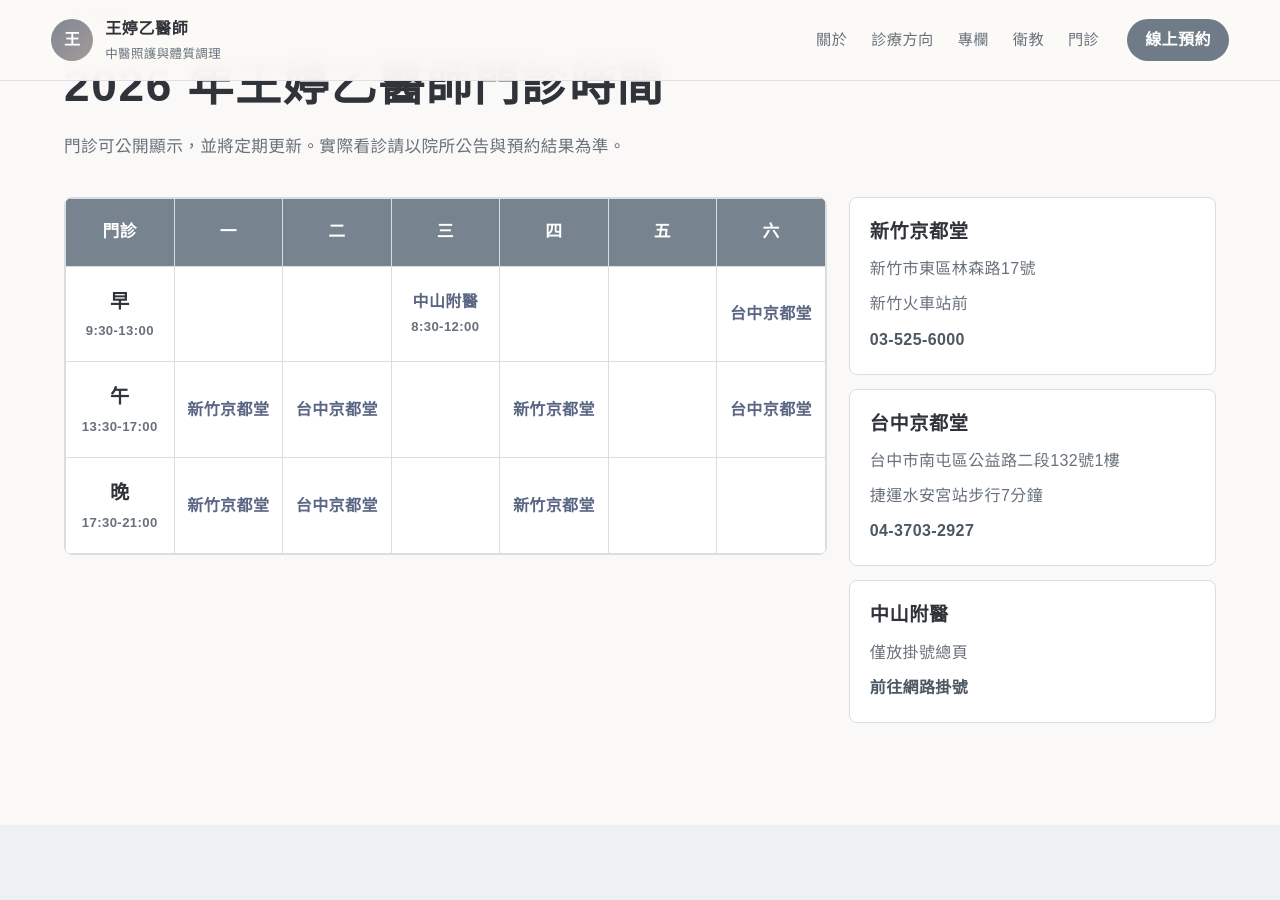
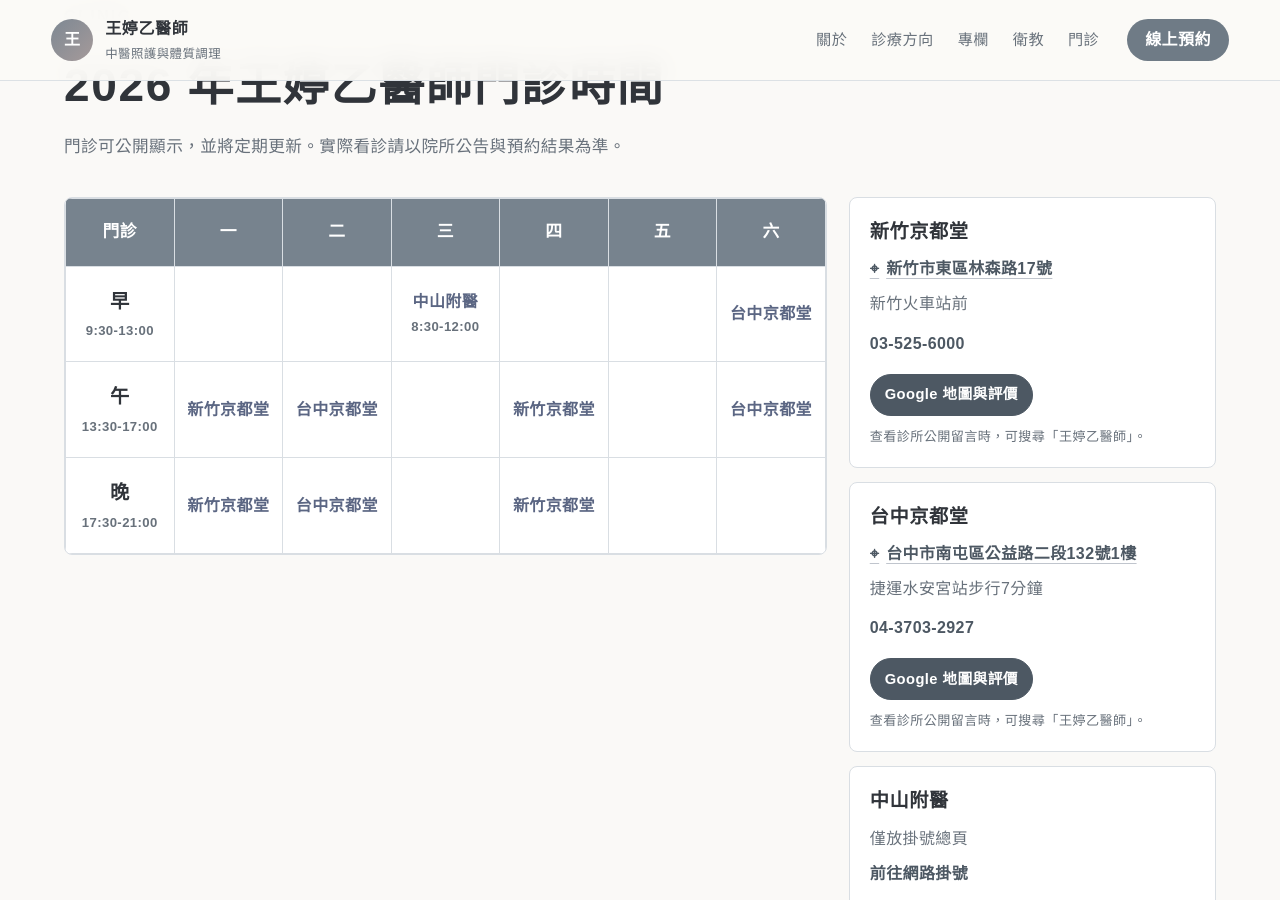
Before and after one commit to cheer3366/wang-tingyi-tcm, a Jekyll site: the page built from index.html, in a window 1280 px wide and 900 px high, scrolled down 4813 px. Built offline with Jekyll 4.4.1, drawn with Linux system fonts in a browser that asks for light colours.

Commit message:
Link clinic addresses and surface Google reviews

```diff
--- a/index.html
+++ b/index.html
@@ -490,15 +490,31 @@ layout: null
           <div class="clinic-list">
             <article>
               <h3>新竹京都堂</h3>
-              <p>新竹市東區林森路17號</p>
+              <p>
+                <a class="clinic-address" href="https://www.google.com/maps/search/?api=1&amp;query=新竹京都堂中醫診所%20新竹市東區林森路17號" target="_blank" rel="noreferrer" aria-label="在 Google 地圖查看新竹京都堂">
+                  <span aria-hidden="true">⌖</span> 新竹市東區林森路17號
+                </a>
+              </p>
               <p>新竹火車站前</p>
-              <a href="tel:035256000">03-525-6000</a>
+              <a class="clinic-phone" href="tel:035256000">03-525-6000</a>
+              <div class="clinic-actions">
+                <a href="https://www.google.com/maps/search/?api=1&amp;query=新竹京都堂中醫診所%20新竹市東區林森路17號" target="_blank" rel="noreferrer">Google 地圖與評價</a>
+              </div>
+              <p class="clinic-review-hint">查看診所公開留言時，可搜尋「王婷乙醫師」。</p>
             </article>
             <article>
               <h3>台中京都堂</h3>
-              <p>台中市南屯區公益路二段132號1樓</p>
+              <p>
+                <a class="clinic-address" href="https://www.google.com/maps/search/?api=1&amp;query=台中京都堂中醫診所%20台中市南屯區公益路二段132號1樓" target="_blank" rel="noreferrer" aria-label="在 Google 地圖查看台中京都堂">
+                  <span aria-hidden="true">⌖</span> 台中市南屯區公益路二段132號1樓
+                </a>
+              </p>
               <p>捷運水安宮站步行7分鐘</p>
-              <a href="tel:0437032927">04-3703-2927</a>
+              <a class="clinic-phone" href="tel:0437032927">04-3703-2927</a>
+              <div class="clinic-actions">
+                <a href="https://www.google.com/maps/search/?api=1&amp;query=台中京都堂中醫診所%20台中市南屯區公益路二段132號1樓" target="_blank" rel="noreferrer">Google 地圖與評價</a>
+              </div>
+              <p class="clinic-review-hint">查看診所公開留言時，可搜尋「王婷乙醫師」。</p>
             </article>
             <article>
               <h3>中山附醫</h3>
--- a/styles.css
+++ b/styles.css
@@ -664,6 +664,56 @@ h3 {
   font-weight: 800;
 }
 
+.clinic-list .clinic-address {
+  display: inline-flex;
+  gap: 7px;
+  align-items: baseline;
+  text-decoration: underline;
+  text-decoration-color: rgba(76, 91, 113, 0.35);
+  text-underline-offset: 4px;
+}
+
+.clinic-list .clinic-address:hover,
+.clinic-list .clinic-address:focus-visible {
+  color: var(--blue);
+  text-decoration-color: currentColor;
+}
+
+.clinic-list .clinic-phone {
+  display: inline-block;
+  margin-top: 4px;
+}
+
+.clinic-actions {
+  margin-top: 16px;
+}
+
+.clinic-list .clinic-actions a {
+  display: inline-flex;
+  align-items: center;
+  min-height: 42px;
+  padding: 9px 14px;
+  border: 1px solid var(--primary-dark);
+  border-radius: 999px;
+  background: var(--primary-dark);
+  color: #fff;
+  font-size: 0.92rem;
+  line-height: 1.3;
+  text-decoration: none;
+}
+
+.clinic-list .clinic-actions a:hover,
+.clinic-list .clinic-actions a:focus-visible {
+  background: var(--blue);
+  border-color: var(--blue);
+}
+
+.clinic-list .clinic-review-hint {
+  margin: 10px 0 0;
+  font-size: 0.82rem;
+  line-height: 1.6;
+}
+
 .column-layout {
   display: block;
 }
```
